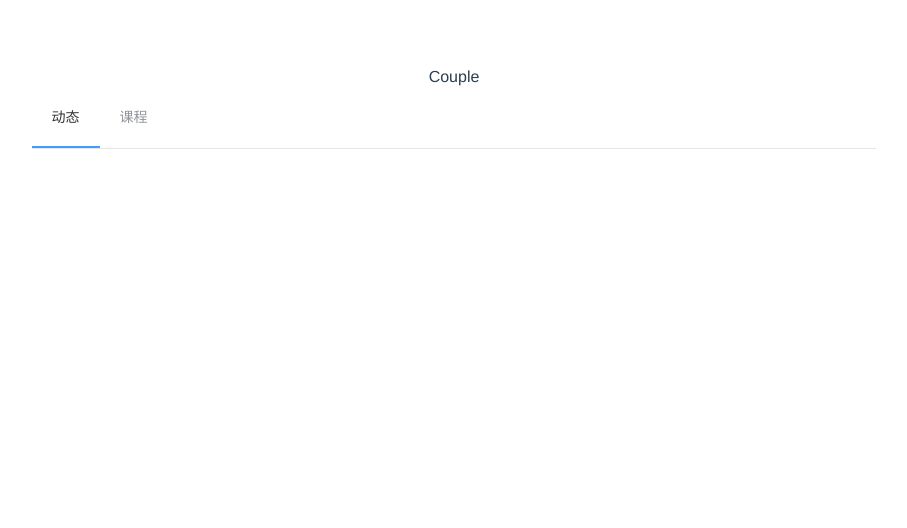
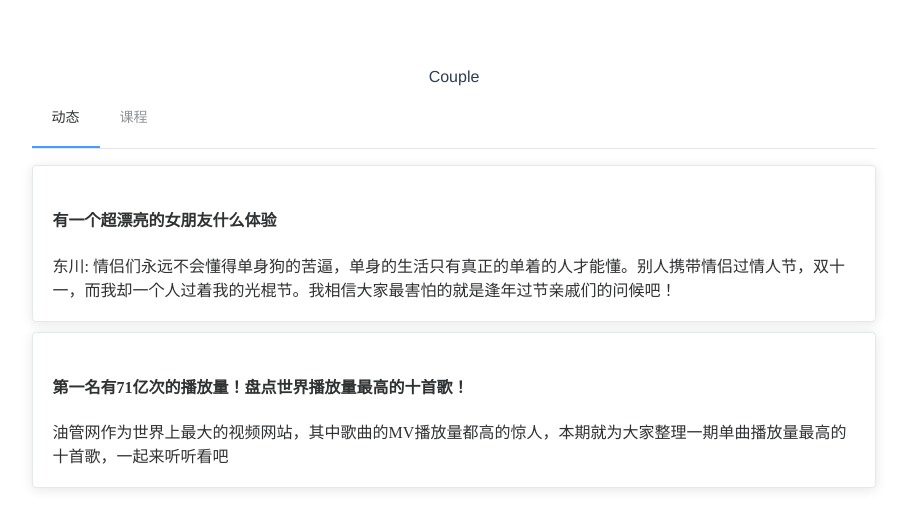
Before and after one commit to lubanproj/lessons3, a Vue app: page / in a window 1280 px wide. Shown: the top 528 px of the page, without its empty margins (186-1093 px from the left). Built offline with nearby package versions, Linux system fonts and the light colour scheme.

Commit message:
feat(news): add news

```diff
--- /dev/null
+++ b/shims-vue.d.ts
@@ -0,0 +1,5 @@
+declare module "*.vue" {
+    import { defineComponent } from 'vue';
+    const Component: ReturnType<typeof defineComponent>;
+    export default Component;
+}
--- a/src/App.vue
+++ b/src/App.vue
@@ -11,6 +11,7 @@
             <el-menu-item index="1">动态</el-menu-item>
             <el-menu-item index="2">课程</el-menu-item>
           </el-menu>
+          <News/>
         </el-main>
         <el-footer></el-footer>
       </el-container>
@@ -20,7 +21,15 @@
 </template>
 
 <script>
+
+import News from './components/news.vue'
+
 export default {
+
+  components: {
+    News,
+  },
+
   data() {
     return {
       activeIndex: '1',
--- /dev/null
+++ b/src/components/news.vue
@@ -0,0 +1,61 @@
+<template>
+  <ul>
+    <li class="card" v-for="news in newsList" :key="news.id">
+      <el-card class="box-card">
+          <h4>{{news.title}}</h4>
+          {{news.content}}
+      </el-card>
+    </li>
+  </ul>
+
+</template>
+
+<script lang="ts">
+import { ref } from 'vue'
+export default {
+  // props: {
+  //   newsList: {
+  //     type: Array,
+  //   }
+  // },
+
+  setup() {
+    const newsList = ref([
+      {
+        id: 1,
+        title: "有一个超漂亮的女朋友什么体验",
+        content: "东川: 情侣们永远不会懂得单身狗的苦逼，单身的生活只有真正的单着的人才能懂。别人携带" +
+            "情侣过情人节，双十一，而我却一个人过着我的光棍节。我相信大家最害怕的就是逢年过节亲戚们的问候吧！"
+      }, {
+        id: 2,
+        title: "第一名有71亿次的播放量！盘点世界播放量最高的十首歌！",
+        content:"油管网作为世界上最大的视频网站，其中歌曲的MV播放量都高的惊人，本期就为大家整理一期单曲播放量" +
+            "最高的十首歌，一起来听听看吧"
+      }
+    ])
+    return {
+      newsList
+    }
+  }
+}
+</script>
+
+<style scoped>
+ul {
+  list-style: none;
+  padding-left:0px;
+}
+.card {
+  background: #fff;
+  border-radius: 2px;
+  margin-bottom: 10px;
+  box-sizing: border-box;
+}
+
+hr {
+  background-color: #f0f7ff;
+  border-color: #ffffff;
+  border-radius: 1px;
+}
+
+</style>
```
